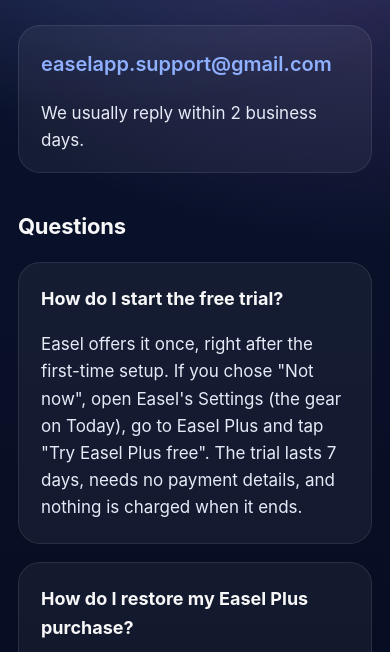
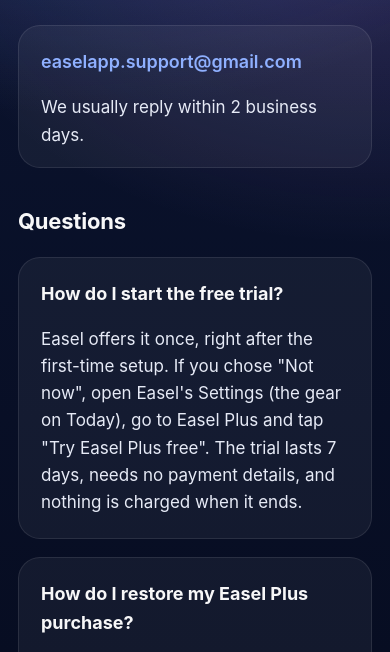
Before and after one commit to hatuma-sh/easel-site, a plain HTML site: page support.html in a window 390 px wide. Shown: the part 186-838 px from the top of the page. Drawn offline with Linux system fonts and the light colour scheme.

Commit message:
Support: keep the email address on one line on small screens

```diff
--- a/style.css
+++ b/style.css
@@ -114,7 +114,7 @@ li { margin: 6px 0; }
   padding: 22px 22px 18px;
   margin: 18px 0;
 }
-.contact { font-size: 20px; font-weight: 600; word-break: break-word; }
+.contact { font-size: clamp(15px, 4.6vw, 20px); font-weight: 600; white-space: nowrap; }
 
 .faq .card p:last-child { margin-bottom: 4px; }
 
```
